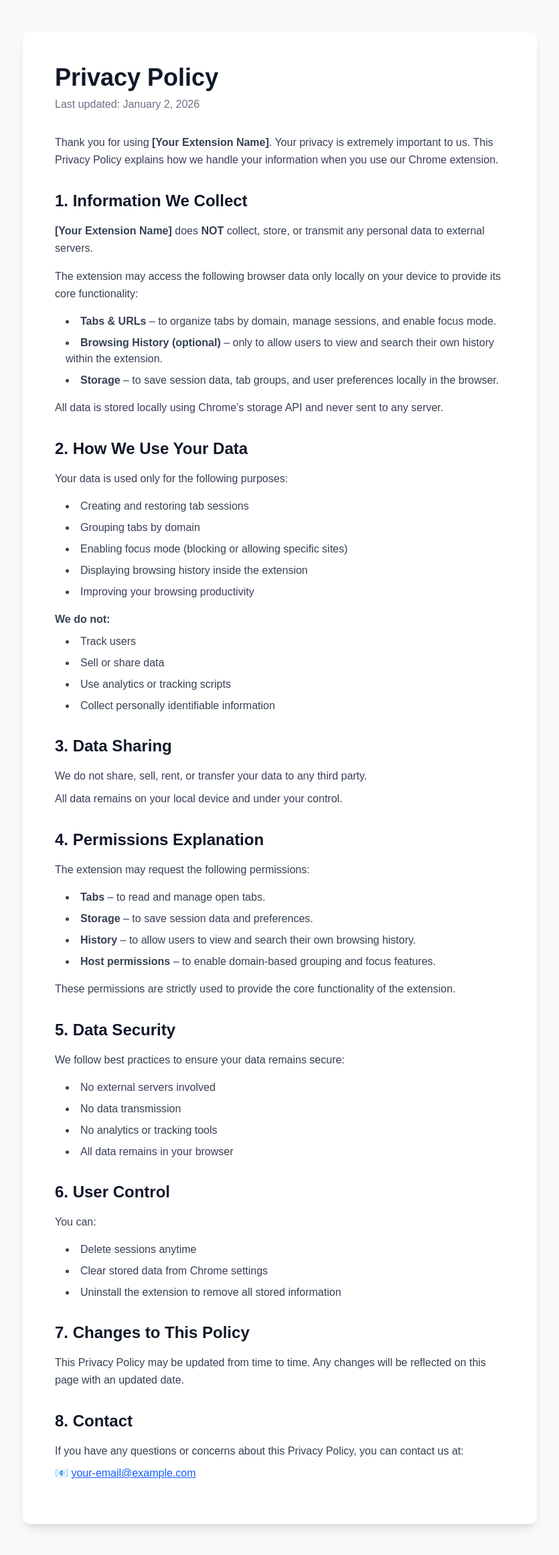
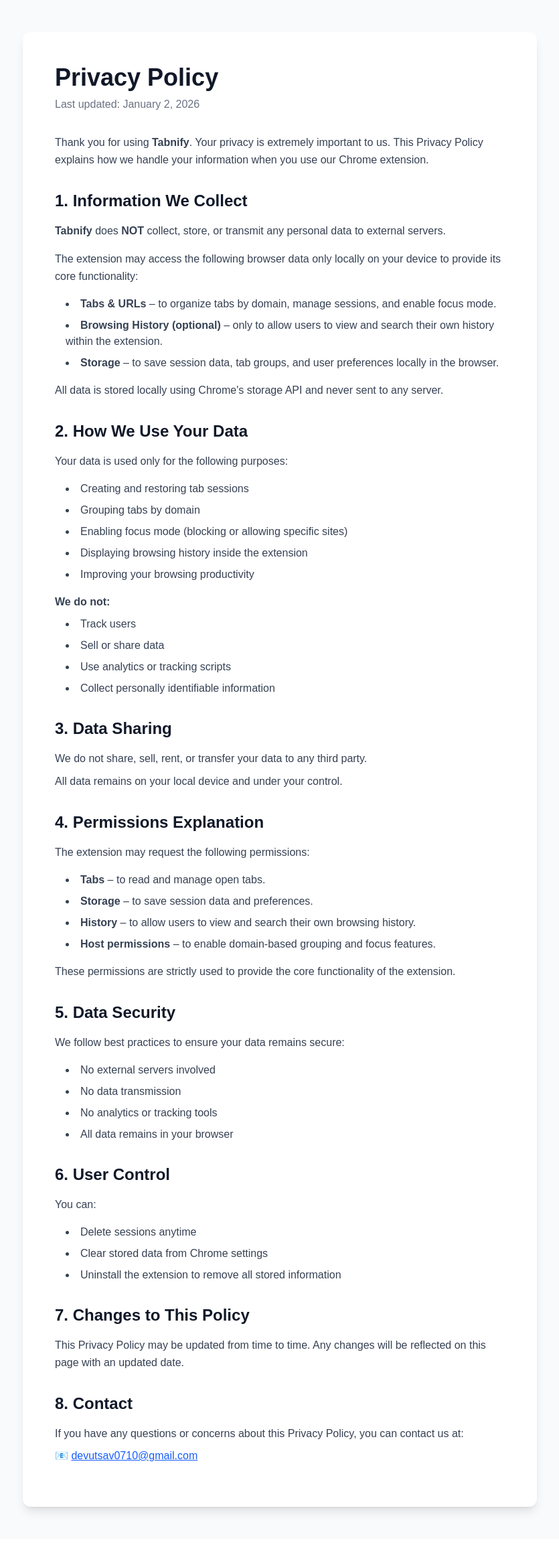
Before and after one commit to UtsavDarji710/Tabnify, a Next.js app: page /privacy in a window 1280 px wide. Shown: the whole page at 67% size, without its empty margins (222-1057 px from the left). After the commit the page ends 2298 px from the top, so only its background shows below. Built offline with nearby package versions, Linux system fonts and the light colour scheme.

Commit message:
update changes

```diff
--- a/app/privacy/page.tsx
+++ b/app/privacy/page.tsx
@@ -6,7 +6,7 @@
                 <p className="text-gray-500 mb-8">Last updated: January 2, 2026</p>
 
                 <p className="text-gray-700 mb-8 leading-relaxed">
-                    Thank you for using <strong>[Your Extension Name]</strong>. Your privacy is extremely important to us.
+                    Thank you for using <strong>Tabnify</strong>. Your privacy is extremely important to us.
                     This Privacy Policy explains how we handle your information when you use our Chrome extension.
                 </p>
 
@@ -14,7 +14,7 @@
                 <section className="mb-8">
                     <h2 className="text-2xl font-semibold text-gray-900 mb-4">1. Information We Collect</h2>
                     <p className="text-gray-700 mb-4 leading-relaxed">
-                        <strong>[Your Extension Name]</strong> does <strong>NOT</strong> collect, store, or transmit any personal data to external servers.
+                        <strong>Tabnify</strong> does <strong>NOT</strong> collect, store, or transmit any personal data to external servers.
                     </p>
                     <p className="text-gray-700 mb-4 leading-relaxed">
                         The extension may access the following browser data only locally on your device to provide its core functionality:
@@ -114,7 +114,7 @@
                     </p>
                     <p className="text-gray-700 mt-2">
                         📧 <a href="mailto:your-email@example.com" className="text-blue-600 hover:text-blue-800 underline">
-                            your-email@example.com
+                            devutsav0710@gmail.com
                         </a>
                     </p>
                 </section>
```
